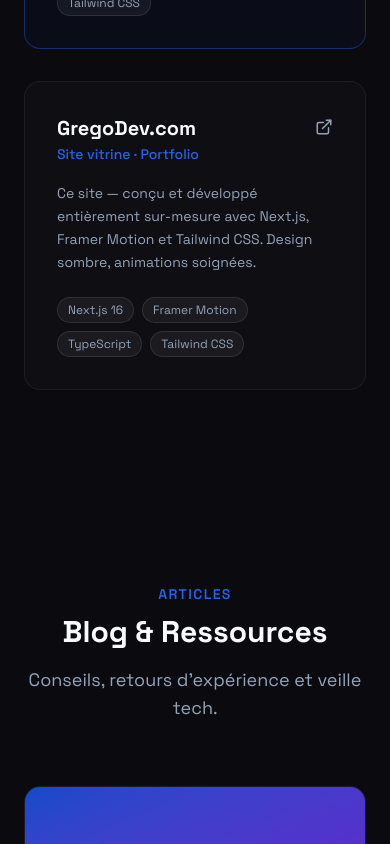
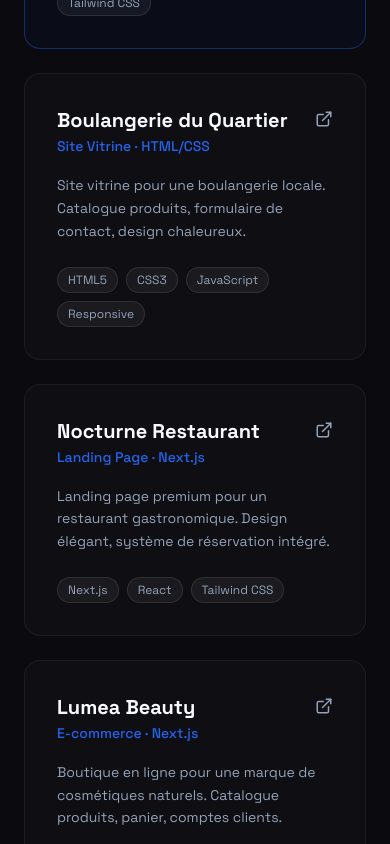
Before and after one commit to greg3337/gregodev, a Next.js app: page / in a window 390 px wide. Shown: the part 4760-5604 px from the top of the page. Built offline with nearby package versions, Linux system fonts and the light colour scheme.

Commit message:
amélioration du site

```diff
--- a/src/components/Projets.tsx
+++ b/src/components/Projets.tsx
@@ -8,7 +8,6 @@ import { fadeInUp, staggerContainer } from "@/lib/animations";
 const projects = [
   {
     title: "Mon Frigo Malin",
-    url: "monfrigomalin.fr",
     href: "https://monfrigomalin.fr",
     tag: "PWA · IA · Anti-gaspi",
     description:
@@ -17,20 +16,37 @@ const projects = [
     flagship: true,
   },
   {
-    title: "GregoDev.com",
-    url: "gregodev.com",
-    href: "https://gregodev.com",
-    tag: "Site vitrine · Portfolio",
+    title: "Boulangerie du Quartier",
+    href: "https://boulangerie.gregodev.com",
+    tag: "Site Vitrine · HTML/CSS",
     description:
-      "Ce site — conçu et développé entièrement sur-mesure avec Next.js, Framer Motion et Tailwind CSS. Design sombre, animations soignées.",
-    tech: ["Next.js 16", "Framer Motion", "TypeScript", "Tailwind CSS"],
+      "Site vitrine pour une boulangerie locale. Catalogue produits, formulaire de contact, design chaleureux.",
+    tech: ["HTML5", "CSS3", "JavaScript", "Responsive"],
+    flagship: false,
+  },
+  {
+    title: "Nocturne Restaurant",
+    href: "https://landing-page-deux.vercel.app",
+    tag: "Landing Page · Next.js",
+    description:
+      "Landing page premium pour un restaurant gastronomique. Design élégant, système de réservation intégré.",
+    tech: ["Next.js", "React", "Tailwind CSS"],
+    flagship: false,
+  },
+  {
+    title: "Lumea Beauty",
+    href: "https://lumea-beauty-e-commerce.vercel.app",
+    tag: "E-commerce · Next.js",
+    description:
+      "Boutique en ligne pour une marque de cosmétiques naturels. Catalogue produits, panier, comptes clients.",
+    tech: ["Next.js 14", "TypeScript", "Tailwind CSS"],
     flagship: false,
   },
 ];
 
 export default function Projets() {
   const ref = useRef(null);
-  const isInView = useInView(ref, { once: true, amount: 0.2 });
+  const isInView = useInView(ref, { once: true, amount: 0.15 });
 
   return (
     <section id="projets" className="py-24 px-6">
@@ -53,13 +69,15 @@ export default function Projets() {
             </p>
           </motion.div>
 
-          <div className="grid grid-cols-1 md:grid-cols-2 gap-8">
+          <div className="grid grid-cols-1 md:grid-cols-2 gap-6">
             {projects.map((project) => (
               <motion.div
                 key={project.title}
                 variants={fadeInUp}
                 whileHover={{ y: -4 }}
                 className={`rounded-2xl p-8 flex flex-col ${
+                  project.flagship ? "md:col-span-2" : ""
+                } ${
                   project.flagship
                     ? "border border-accent/40 bg-accent/[0.04]"
                     : "card-border bg-black/[0.03] dark:bg-white/[0.02]"
```
